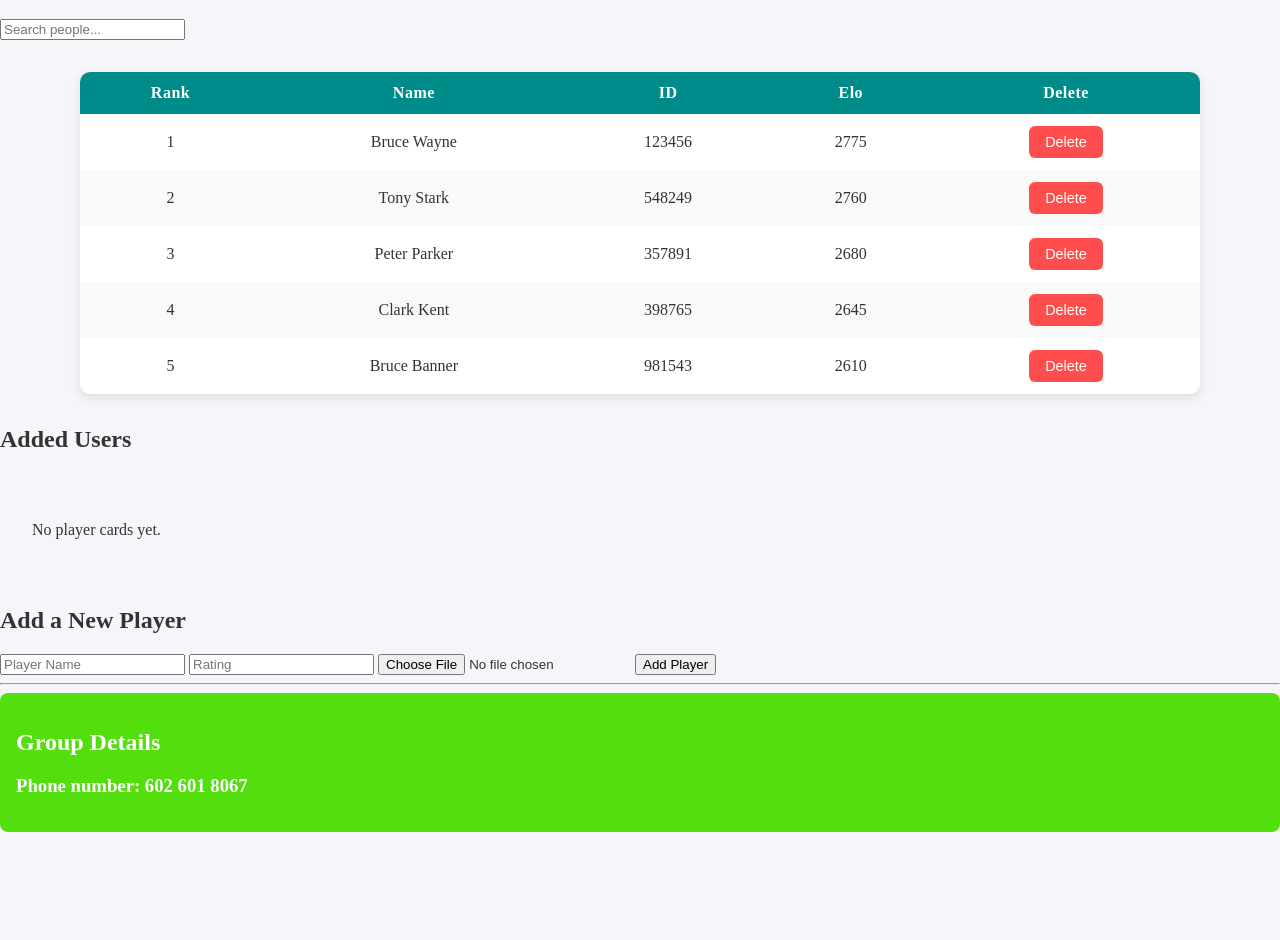
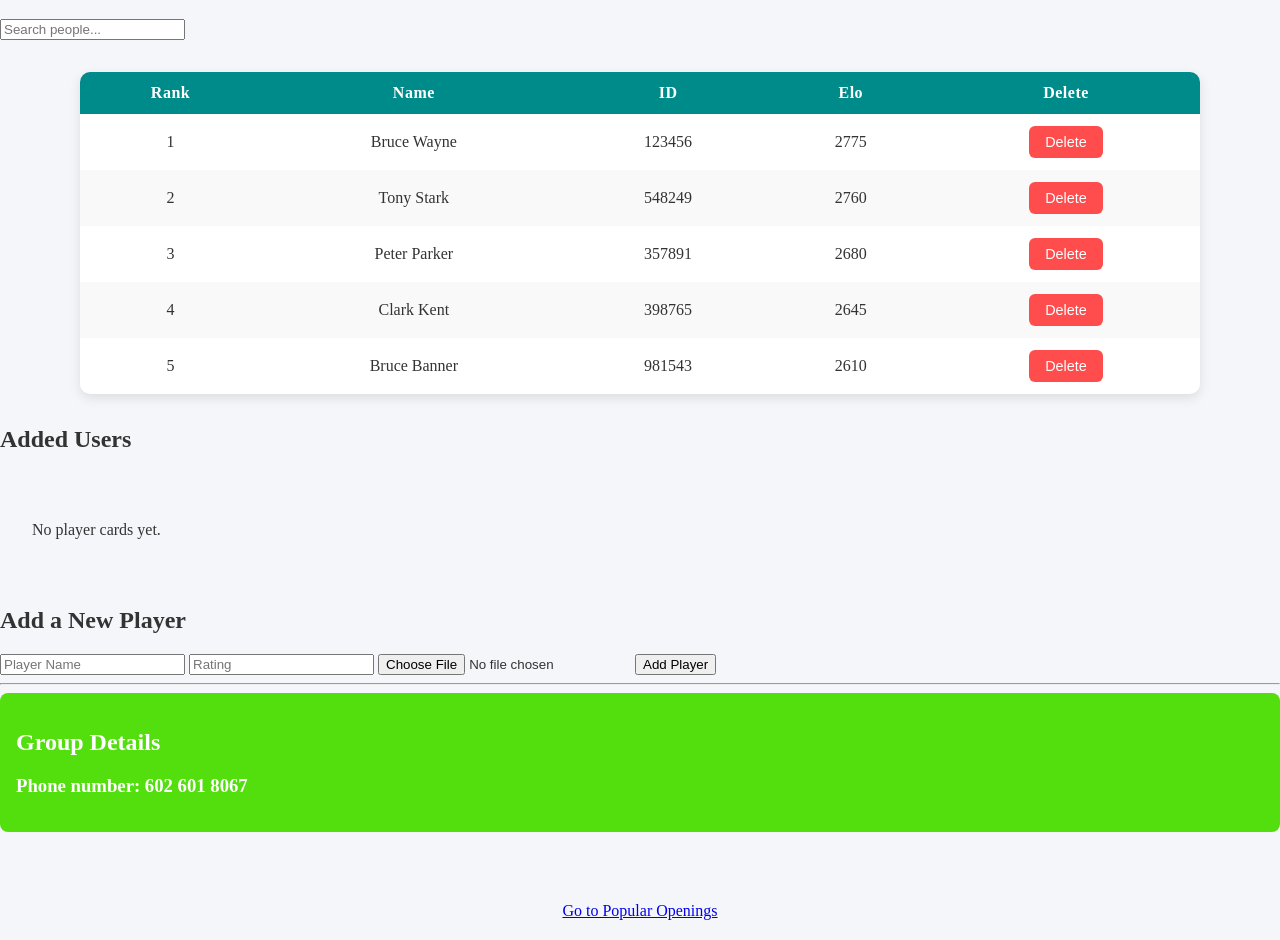
Before and after one commit to idh44-tech/Group-3-Chess-Database, a plain HTML site: page chess_tracker/Chess_tracker.html in a window 1280 px wide. Shown: the part 61-1001 px from the top of the page. Before the commit the page ends 893 px from the top, so only its background shows below. Drawn offline with nearby package versions, Linux system fonts and the light colour scheme.

Commit message:
Add footer with link to Popular Openings

```diff
--- a/chess_tracker/Chess_tracker.html
+++ b/chess_tracker/Chess_tracker.html
@@ -91,5 +91,8 @@
     </div>
     <script src="https://code.jquery.com/jquery-3.6.0.min.js"></script>
     <script src="Final.js"></script>
+    <footer style="text-align:center; margin-top:50px; padding:20px;">
+  <a href="Opening.html">Go to Popular Openings</a>
+</footer>
 </body>
 </html>
```
